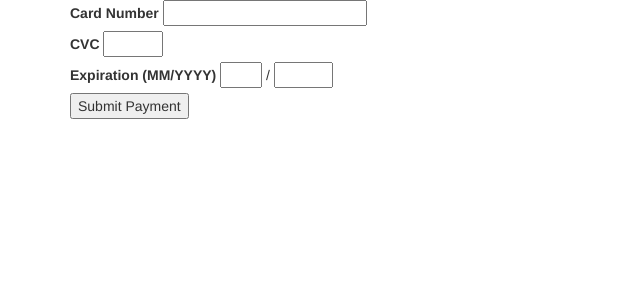
After one commit to tiy-lv-python-2015-10/chirper, a Django app: template users/templates/users/user_donate.html in a window 1280 px wide. The commit adds this page. Shown: the top 300 px of the page, without its empty margins (0-640 px from the left). Run offline with Django 3.2, Linux system fonts and the light colour scheme; the template is opened without the code that fills it, so the values that code supplies are empty; some libraries are stand-ins or nearby versions.

Commit message:
Adding Stripe

```diff
--- a/chirp/templates/chirp/chirp_base.html
+++ b/chirp/templates/chirp/chirp_base.html
@@ -5,8 +5,9 @@
     <meta charset="UTF-8">
     <title>Chirper {% block title %}{% endblock %}</title>
     <link href="{% static 'css/bootstrap.min.css' %}" rel="stylesheet">
-    <script src="{% static 'jquery-2.1.4.min.js' %}"></script>
-    <script src="{% static 'bootstrap/js/bootstrap.min.js' %}"></script>
+    <script src="//code.jquery.com/jquery-1.11.3.min.js"></script>
+    <script src="{% static 'js/bootstrap.min.js' %}"></script>
+    {% block js_add %}{% endblock %}
 </head>
 <body>
     <div class="container">
--- a/chirper/settings.py
+++ b/chirper/settings.py
@@ -191,3 +191,5 @@ CACHES = {
         'LOCATION': '127.0.0.1:11211',
     }
 }
+
+STRIPE_API_KEY = "sk_test_Jvvtget7Y7eTGVzyYnAw9Ssy"
--- a/chirper/urls.py
+++ b/chirper/urls.py
@@ -17,12 +17,14 @@ from django.conf.urls import include, url
 from django.conf.urls.static import static
 from django.contrib import admin
 from chirper import settings
+from users.views import UserDonate
 
 urlpatterns = [
     url(r'^admin/', include(admin.site.urls)),
     url(r'^chirps/', include('chirp.urls')),
     url(r'^logout/', 'django.contrib.auth.views.logout', {'next_page':"/chirps/"}, name='logout'),
     url(r'^api/', include('api.urls')),
+    url(r'^donate/$', UserDonate.as_view()),
     url('^', include('django.contrib.auth.urls')),
 
 ]+ static(settings.MEDIA_URL, document_root=settings.MEDIA_ROOT)
--- a/requirements.txt
+++ b/requirements.txt
@@ -19,4 +19,5 @@ requests==2.8.1
 six==1.10.0
 sqlparse==0.1.18
 static3==0.6.1
+stripe==1.27.1
 wheel==0.24.0
--- /dev/null
+++ b/users/templates/users/user_donate.html
@@ -0,0 +1,79 @@
+{% extends 'chirp/chirp_base.html' %}
+
+{% block js_add %}
+<script type="text/javascript" src="https://js.stripe.com/v2/"></script>
+<script type="text/javascript">
+  // This identifies your website in the createToken call below
+  Stripe.setPublishableKey('pk_test_XYWUyrqgyZ91JLeYxtPEmRMd');
+
+
+function stripeResponseHandler(status, response) {
+  var $form = $('#payment-form');
+    alert("HELLO");
+  if (response.error) {
+    // Show the errors on the form
+    $form.find('.payment-errors').text(response.error.message);
+    $form.find('button').prop('disabled', false);
+  } else {
+    // response contains id and card, which contains additional card details
+    var token = response.id;
+    // Insert the token into the form so it gets submitted to the server
+    $form.append($('<input type="hidden" name="stripeToken" />').val(token));
+    // and submit
+      alert("I got here");
+    $form.get(0).submit();
+  }
+};
+
+jQuery(function($) {
+  $('#payment-form').submit(function(event) {
+    var $form = $(this);
+
+    // Disable the submit button to prevent repeated clicks
+    $form.find('button').prop('disabled', true);
+
+    Stripe.card.createToken($form, stripeResponseHandler);
+
+    // Prevent the form from submitting with the default action
+    return false;
+  });
+});
+
+</script>
+
+{% endblock %}
+
+
+{% block content %}
+
+<form action="" method="POST" id="payment-form">
+    {% csrf_token %}
+  <span class="payment-errors"></span>
+
+  <div class="form-row">
+    <label>
+      <span>Card Number</span>
+      <input type="text" size="20" data-stripe="number"/>
+    </label>
+  </div>
+
+  <div class="form-row">
+    <label>
+      <span>CVC</span>
+      <input type="text" size="4" data-stripe="cvc"/>
+    </label>
+  </div>
+
+  <div class="form-row">
+    <label>
+      <span>Expiration (MM/YYYY)</span>
+      <input type="text" size="2" data-stripe="exp-month"/>
+    </label>
+    <span> / </span>
+    <input type="text" size="4" data-stripe="exp-year"/>
+  </div>
+
+  <button type="submit">Submit Payment</button>
+</form>
+
+{% endblock %}
```
Also changed, not shown: users/views.py (+34 -1 lines).
